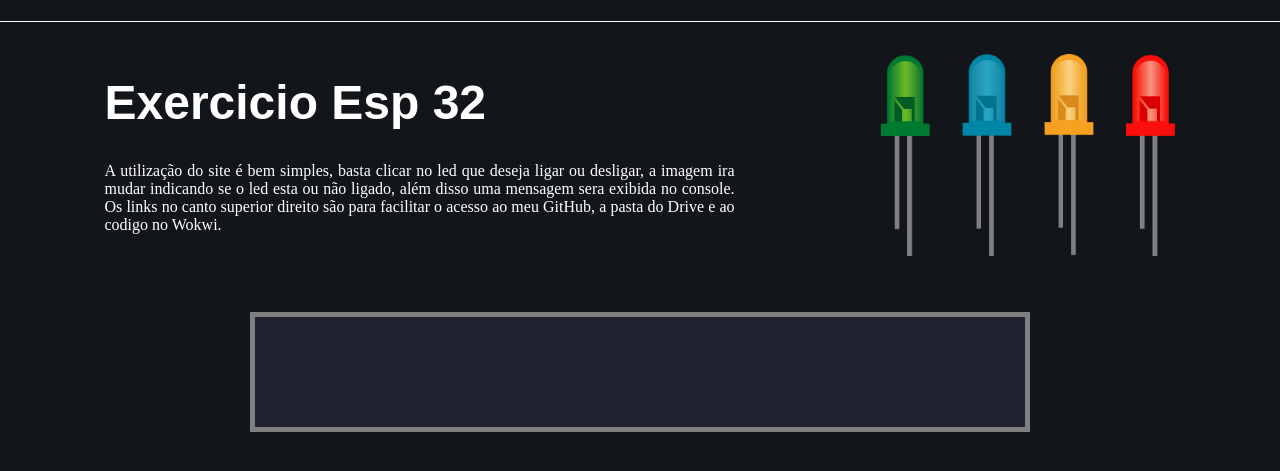
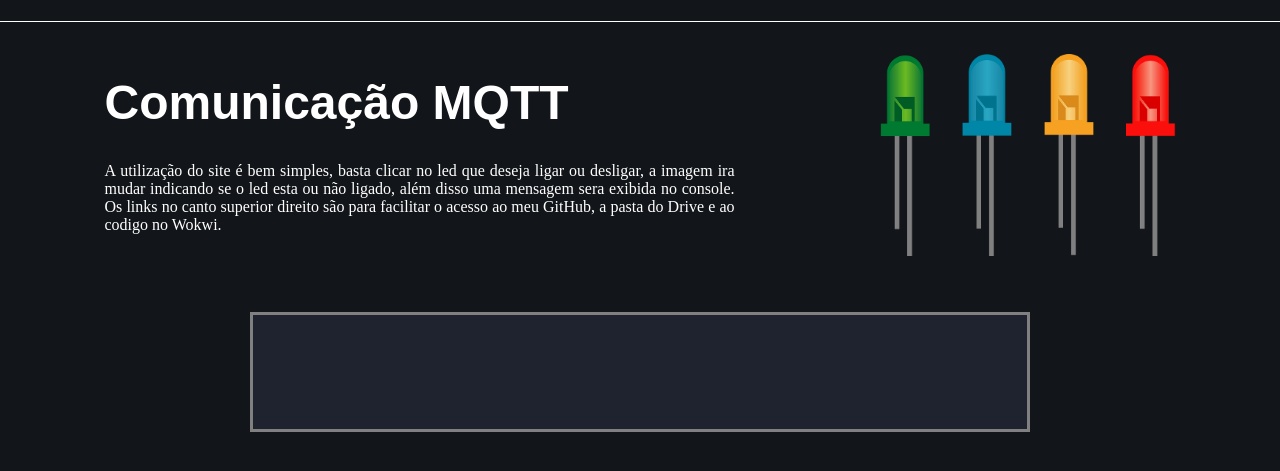
Before and after one commit to BDu4rTe/ExercicioESP, a plain HTML site: page index.html in a window 1280 px wide. Shown: the part 99-570 px from the top of the page. Drawn offline with Linux system fonts and the light colour scheme; a script that the page names is missing.

Commit message:
att do readMe e add imagens do projeto

```diff
--- a/index.html
+++ b/index.html
@@ -5,7 +5,7 @@
     <meta http-equiv="X-UA-Compatible" content="IE=edge">
     <meta name="viewport" content="width=device-width, initial-scale=1.0">
     <script src="https://cdnjs.cloudflare.com/ajax/libs/paho-mqtt/1.0.1/mqttws31.js" type="text/javascript"></script>
-    <title>Exercicio ESP</title>
+    <title>ExercicioMQTT</title>
 </head>
 <body>
     <header class="cabecalho">
@@ -21,7 +21,7 @@
     <main class="conteudo">
         <section class="section-principal">
             <div class="section-principal-text">
-                <h1 class="section-principal-titulo">Exercicio Esp 32</h1>
+                <h1 class="section-principal-titulo">Comunicação MQTT</h1>
                 <p class="section-principal-paragrafo">
                     A utilização do site é bem simples, basta clicar no led que deseja ligar ou desligar, a imagem ira mudar indicando se o led esta ou não ligado,
                     além disso uma mensagem sera exibida no console.
--- a/styles.css
+++ b/styles.css
@@ -85,7 +85,7 @@ body{
     margin-top: 24px;
     margin-left: 250px;
     margin-right: 250px;
-    border: 5px solid grey;
+    border: 3px solid grey;
     overflow-y: scroll;
     background-color: #1f2330;
     font-family: 'IBM Plex Mono', monospace;
--- a/utils.js
+++ b/utils.js
@@ -96,7 +96,7 @@ function onConnectionLost(responseObject) {
 
 // called when a message arrivesa
 function onMessageArrived(message) {
+    resposta.innerHTML += ">>Topico: " + message.destinationName+ " enviando " + message.payloadString+ " ....<br>";
     resposta.innerHTML += ">>Mensagem recebida!<br>";
-    resposta.innerHTML += ">>Topico: " + message.destinationName+ " enviando " + message.payloadString+ " ....<br>";
     autoScroll();
 }
```
Also changed, not shown: assets/readMe/exercicioEsp.png (added), assets/readMe/exercicioHtml.png (added), assets/readMe/exercicioMqtt.png (added), 1 other file.
